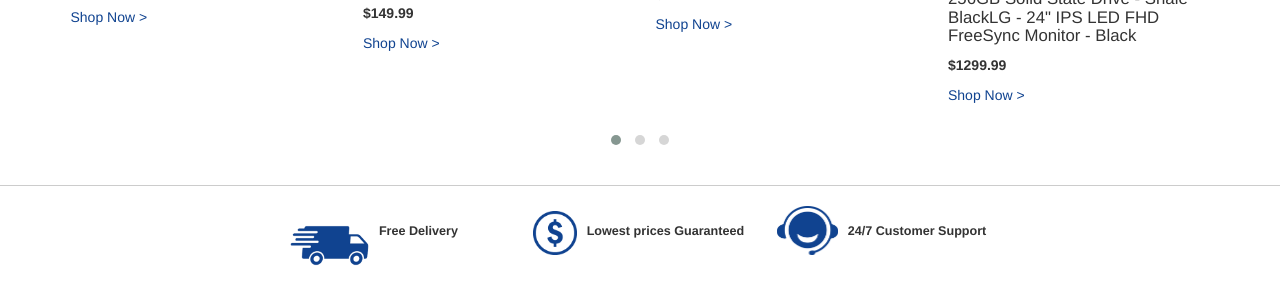
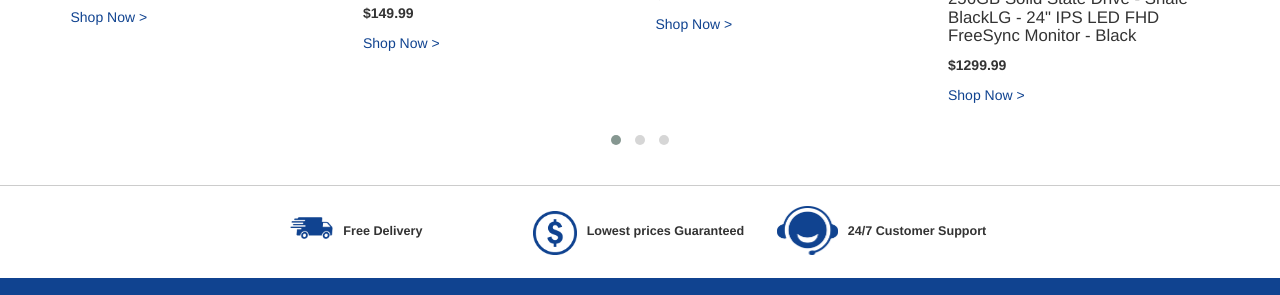
Before and after one commit to abdullahmansoor727/mykart, a plain HTML site: page index.html in a window 1280 px wide. Shown: the part 2164-2459 px from the top of the page. Drawn offline with Linux system fonts and the light colour scheme.

Commit message:
update footer desktop view

```diff
--- a/footer.html
+++ b/footer.html
@@ -3,7 +3,7 @@
         <div class="container">
             <div class="col-lg-8 col-lg-offset-2 col-md-8 col-md-offset-2 col-sm-8 col-sm-offset-2 col-xs-12">
                 <div class="col-lg-4 col-md-4 col-sm-4 col-xs-4 ship">
-                    <div class="col-lg-5 col-md-5 col-sm-5 col-xs-12 ship-img">
+                    <div class="col-lg-3 col-md-3 col-sm-5 col-xs-12 ship-img">
                         <img src="img/shipping-fast.png" alt="" class="img-responsive"/>
                     </div>
                     <p>Free Delivery</p>
```
